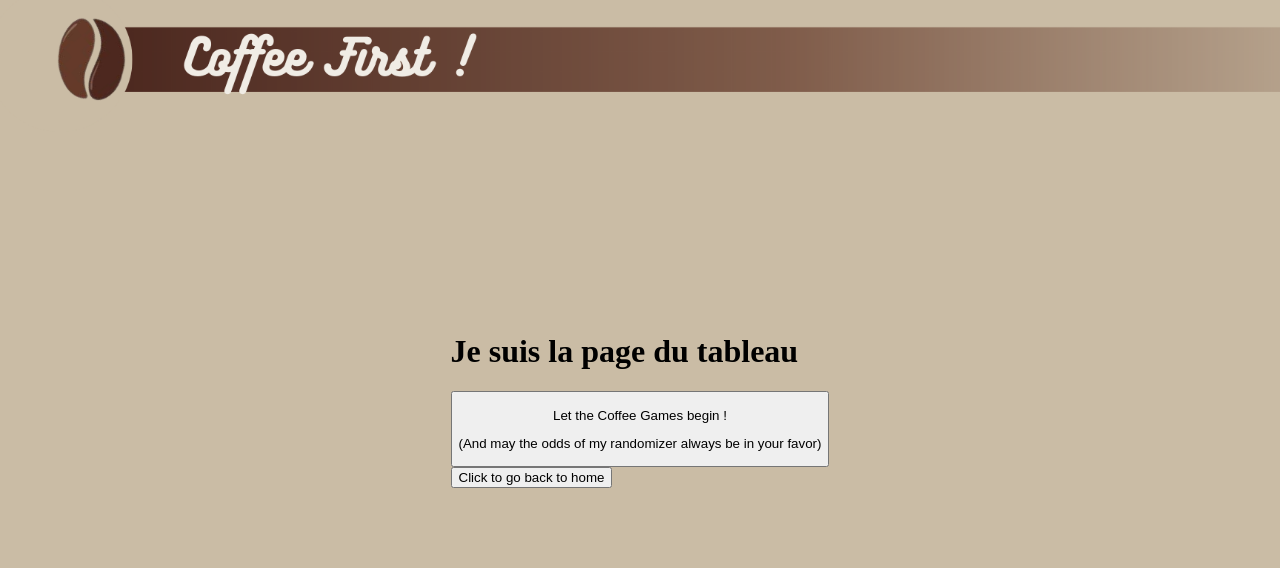
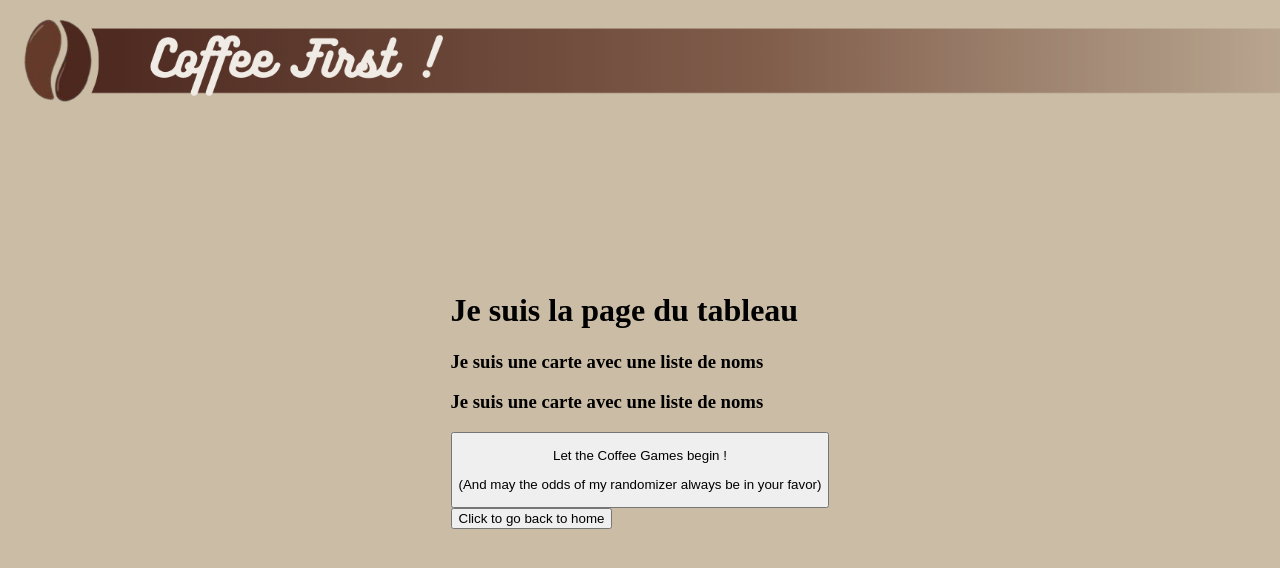
Before and after one commit to mlAgostini/Checkpoint_4_Coffee_First, a React (Vite) app in the folder frontend/: page /listing in a window 1280 px wide. Shown: the top 568 px of the page. Built offline with nearby package versions, Linux system fonts and the light colour scheme.

Commit message:
adding cards to display the list

```diff
--- a/frontend/src/app.scss
+++ b/frontend/src/app.scss
@@ -10,7 +10,7 @@ body {
   left: 0;
   background-size: cover;
   // position: absolute;
-  background-image: url("../src/assets/bannierecoffee.png");
+  background-image: url("../src/assets/cp4background.png");
   align-items: center;
   justify-content: center;
 }
--- /dev/null
+++ b/frontend/src/components/ListingCard/ListingCard.jsx
@@ -0,0 +1,9 @@
+function ListingCard() {
+  return (
+    <di>
+      <h3>Je suis une carte avec une liste de noms</h3>
+    </di>
+  );
+}
+
+export default ListingCard;
--- a/frontend/src/pages/ListingView/ListingView.jsx
+++ b/frontend/src/pages/ListingView/ListingView.jsx
@@ -3,15 +3,17 @@ import ButtonHome from "../../components/ButtonHome/ButtonHome";
 import ButtonRandom from "../../components/ButtonRandom/ButtonRandom";
 import ButtonRegenerate from "../../components/ButtonRegenerate/ButtonRegenerate";
 import { ButtonContext } from "../../../contexts/ButtonContext";
+import ListingCard from "../../components/ListingCard/ListingCard";
 
 function ListingView() {
   const { isButtonClicked } = useContext(ButtonContext);
 
   return (
-    <div>
+    <div className="card-container">
       <h1>Je suis la page du tableau</h1>
+      <ListingCard />
+      <ListingCard />
       {isButtonClicked ? <ButtonRegenerate /> : <ButtonRandom />}
-
       <ButtonHome />
     </div>
   );
```
Also changed, not shown: frontend/src/assets/cp4background.png (added).
